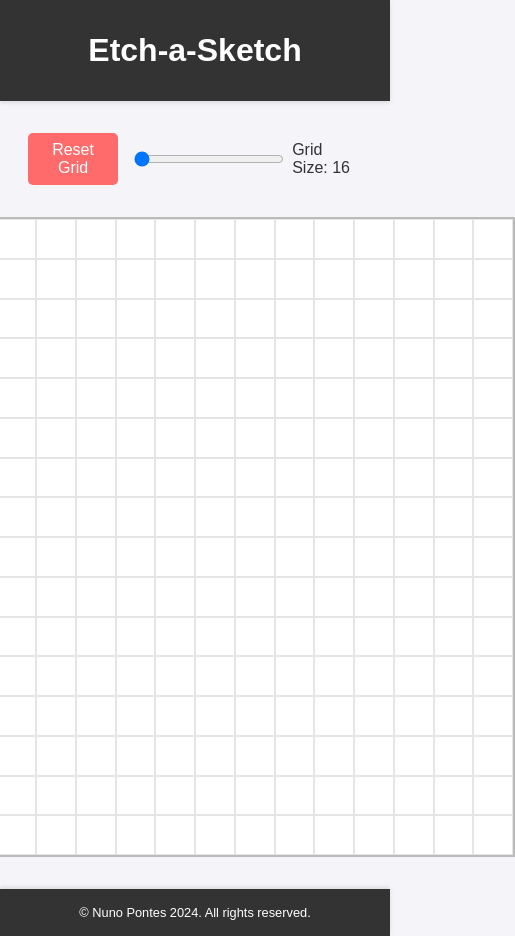
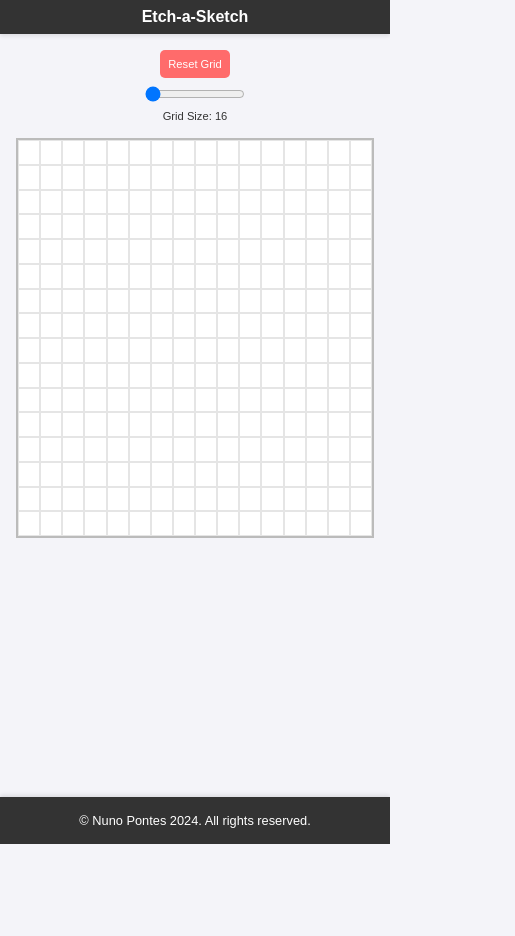
Before and after one commit to n-pontes/etch-a-sketch, a plain HTML site: page eak.html in a window 390 px wide. Shown: the whole page, 515 px wide, since content can reach past the window. After the commit the page ends 844 px from the top, so only its background shows below. Drawn offline with Linux system fonts and the light colour scheme.

Commit message:
Change CSS to ensure mobile compatibility - The .sContainer and .square elements use relative units (%) to ensure they adapt to different screen sizes - Adjusted the size of buttons and sliders to be more touch-friendly on smaller screens - Added media queries to adjust styles for tablet and mobile screens

```diff
--- a/styles.css
+++ b/styles.css
@@ -19,13 +19,13 @@ body {
 header {
     background-color: #333;
     color: white;
-    padding: 2rem;
+    padding: 1rem;
     text-align: center;
     box-shadow: 0 2px 4px rgba(0, 0, 0, 0.1);
 }
 
 h1 {
-    font-size: 2rem;
+    font-size: 1.5rem;
     font-weight: bold;
 }
 
@@ -35,14 +35,15 @@ main {
     flex-direction: column;
     align-items: center;
     flex: 1;
-    padding: 2rem;
+    padding: 1rem;
 }
 
 /* Controls */
 .controls {
     display: flex;
+    flex-direction: column;
     align-items: center;
-    margin-bottom: 2rem;
+    margin-bottom: 1rem;
 }
 
 .resetGrid {
@@ -50,10 +51,10 @@ main {
     color: white;
     border: none;
     padding: 0.5rem 1rem;
-    margin-right: 1rem;
+    margin-bottom: 0.5rem;
     cursor: pointer;
     border-radius: 5px;
-    font-size: 1rem;
+    font-size: 0.9rem;
 }
 
 .resetGrid:hover {
@@ -61,20 +62,23 @@ main {
 }
 
 input[type="range"] {
-    width: 200px;
-    margin-right: 0.5rem;
+    width: 100%;
+    max-width: 200px;
+    margin-bottom: 0.5rem;
 }
 
 label {
-    font-size: 1rem;
+    font-size: 0.9rem;
 }
 
 /* Grid container */
 .sContainer {
     display: flex;
     flex-wrap: wrap;
-    width: 640px;
-    height: 640px;
+    width: 100%;
+    max-width: 640px;
+    height: 100%;
+    max-height: 640px;
     background-color: #ddd;
     border: 2px solid #bbb;
 }
@@ -101,3 +105,59 @@ footer {
     font-size: 0.8rem;
     box-shadow: 0 -2px 4px rgba(0, 0, 0, 0.1);
 }
+
+/* Responsive adjustments */
+@media (max-width: 768px) {
+    header {
+        padding: 1rem;
+    }
+
+    h1 {
+        font-size: 1.25rem;
+    }
+
+    .resetGrid {
+        font-size: 0.8rem;
+    }
+
+    input[type="range"] {
+        width: 100%;
+        max-width: 150px;
+    }
+
+    label {
+        font-size: 0.8rem;
+    }
+
+    .sContainer {
+        max-width: 100%;
+        max-height: 500px; /* Adjust height for smaller screens */
+    }
+}
+
+@media (max-width: 480px) {
+    header {
+        padding: 0.5rem;
+    }
+
+    h1 {
+        font-size: 1rem;
+    }
+
+    .resetGrid {
+        padding: 0.5rem;
+        font-size: 0.7rem;
+    }
+
+    input[type="range"] {
+        max-width: 100px;
+    }
+
+    label {
+        font-size: 0.7rem;
+    }
+
+    .sContainer {
+        max-height: 400px; /* Further adjust height for very small screens */
+    }
+}
```
